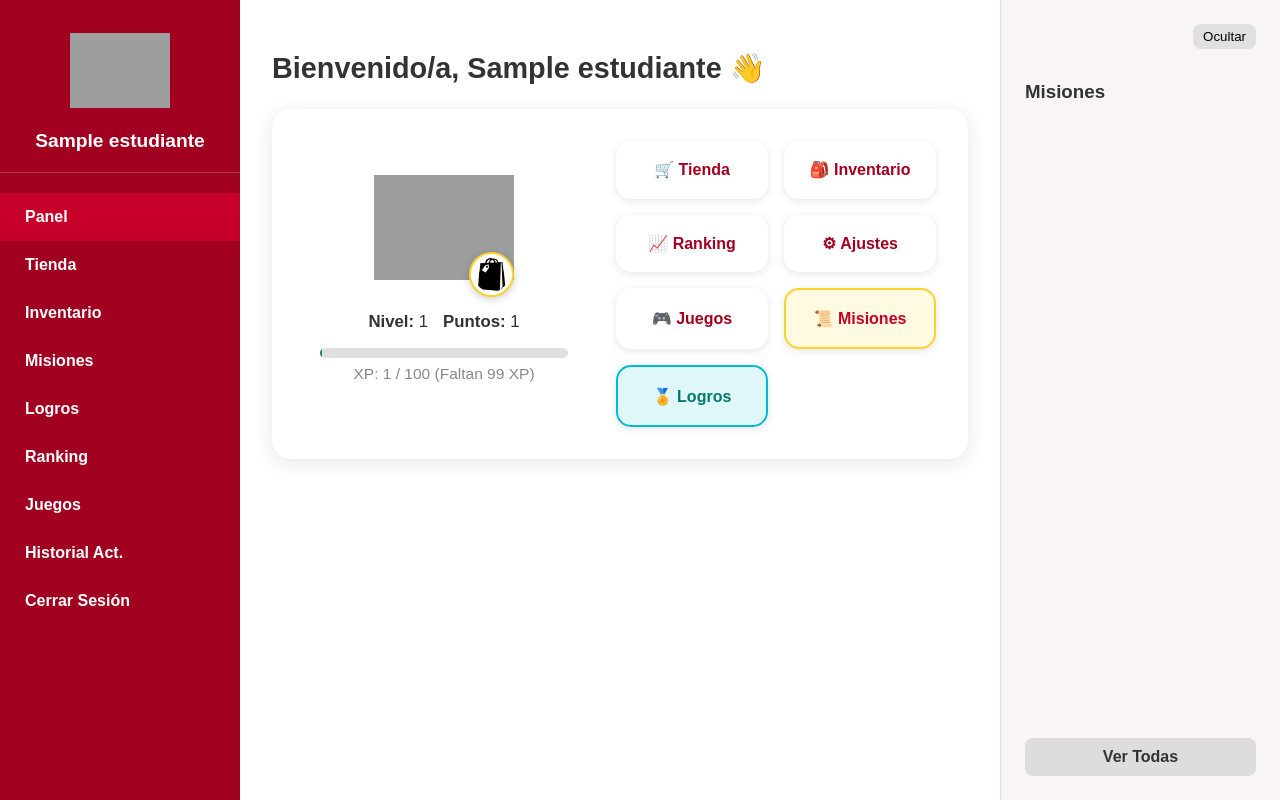
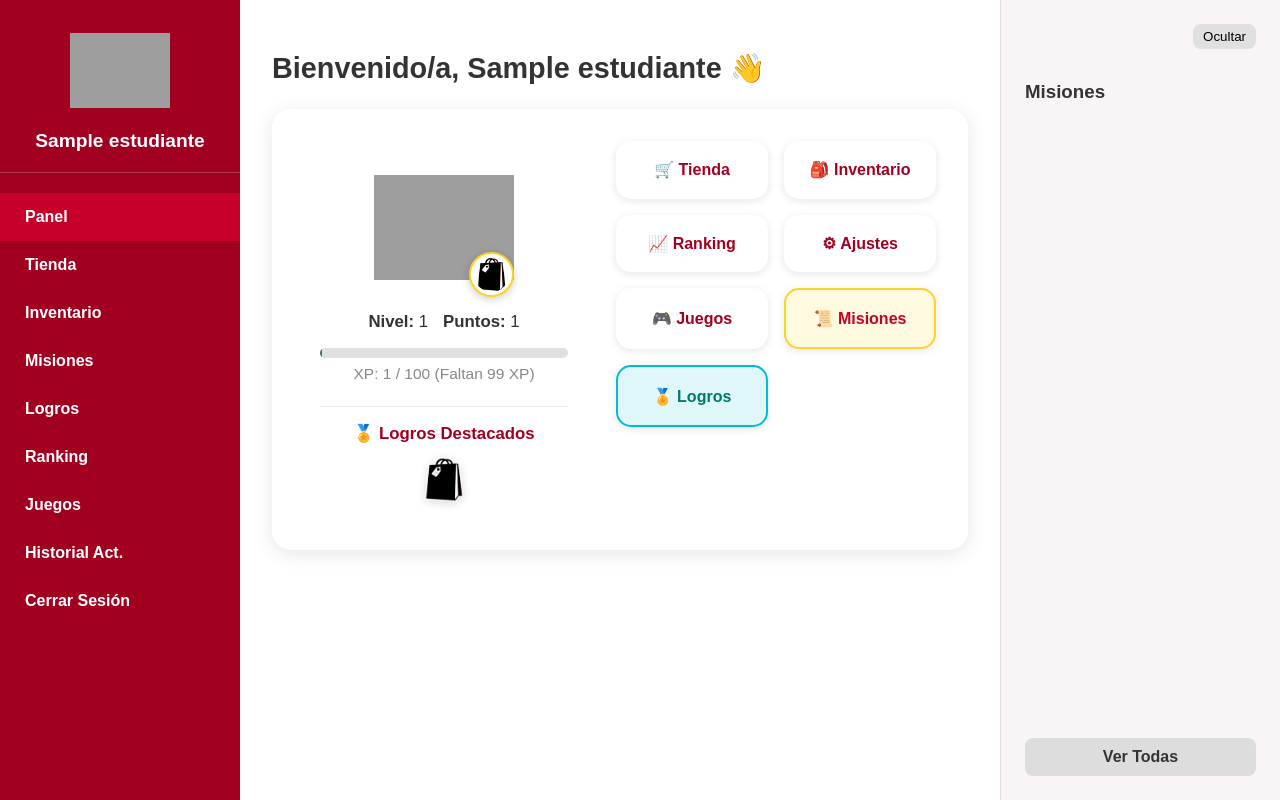
Before and after one commit to XYMAXIMUS/Tesis_grupo3.2, a Flask app: page / in a window 1280 px wide. Run offline with Flask 3, Linux system fonts and the light colour scheme; the visitor is signed in with stand-in values (Sample User, id 1); data comes from the database, SQL or seed files in the repository; tables that the repository leaves empty hold one stand-in row (values such as "Sample post"); grey boxes marked "Sample" are stand-in pictures; grey boxes are pictures that could not be loaded.

Commit message:
Update index.html

```diff
--- a/templates/index.html
+++ b/templates/index.html
@@ -19,13 +19,17 @@
                 <img src="{{ url_for('static', filename='img/marcos/' + estudiante.marco_personal) }}" class="marco-inicio" alt="Marco">
             {% endif %}
 
-            <!-- Medalla/Logro pequeño -->
-            {% if estudiante.logros.all() %}
-                {% set primer_logro = estudiante.logros.all()[0] %}
-                <img src="{{ url_for('static', filename='img/' + primer_logro.imagen_url) }}"
+            <!-- Insignia equipada o primera medalla obtenida (pequeño distintivo en la esquina del avatar) -->
+            {% if estudiante.logro_equipado %}
+                <img src="{{ url_for('static', filename='img/' + estudiante.logro_equipado.imagen_url) }}"
                      class="logro-pequeno-avatar"
-                     alt="Logro: {{ primer_logro.nombre }}"
-                     title="Logro: {{ primer_logro.nombre }}">
+                     alt="Insignia: {{ estudiante.logro_equipado.nombre }}"
+                     title="Insignia Equipada: {{ estudiante.logro_equipado.nombre }}">
+            {% elif estudiante.logros.all() %}
+                <img src="{{ url_for('static', filename='img/' + estudiante.logros.all()[0].imagen_url) }}"
+                     class="logro-pequeno-avatar"
+                     alt="Logro: {{ estudiante.logros.all()[0].nombre }}"
+                     title="Insignia: {{ estudiante.logros.all()[0].nombre }}">
             {% endif %}
         </div>
 
@@ -38,8 +42,23 @@
             <div class="barra-xp-inner" style="width: {{ progreso_xp }}%;"></div>
         </div>
 
-        <div style="color:#888; font-size:0.97em; margin-bottom:1em;">
+        <div style="color:#888; font-size:0.97em; margin-bottom:1.5em;">
             XP: {{ xp_actual }} / {{ xp_siguiente_nivel_total }} (Faltan {{ xp_restante_para_siguiente_nivel }} XP)
+        </div>
+
+        <!-- MUESTRA INTERACTIVA DE LOS 3 LOGROS DESTACADOS -->
+        <div style="border-top: 1px solid #eee; padding-top: 1em;">
+            <h4 style="margin: 0 0 0.8em 0; color: #a10020; font-size: 1.05em;">🏅 Logros Destacados</h4>
+            <div style="display: flex; justify-content: center; gap: 12px; align-items: center;">
+                {% for logro in logros_destacados %}
+                    <img src="{{ url_for('static', filename='img/' + logro.imagen_url) }}"
+                         style="width: 45px; height: 45px; object-fit: contain; filter: drop-shadow(0 2px 4px rgba(0,0,0,0.15));"
+                         alt="{{ logro.nombre }}"
+                         title="{{ logro.nombre }}: {{ logro.descripcion }}">
+                {% else %}
+                    <p style="font-size: 0.85em; color: #888; margin: 0;">Aún no has desbloqueado logros.</p>
+                {% endfor %}
+            </div>
         </div>
     </div>
 
```
